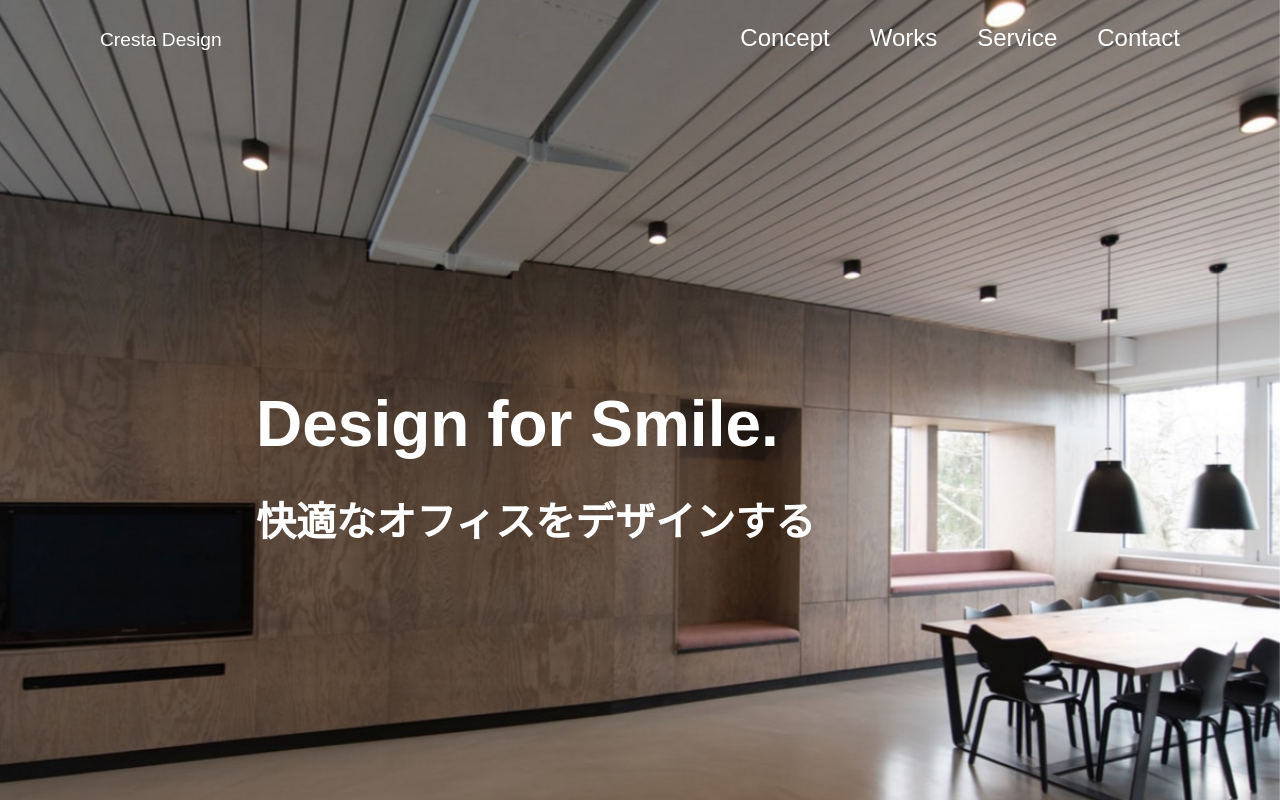
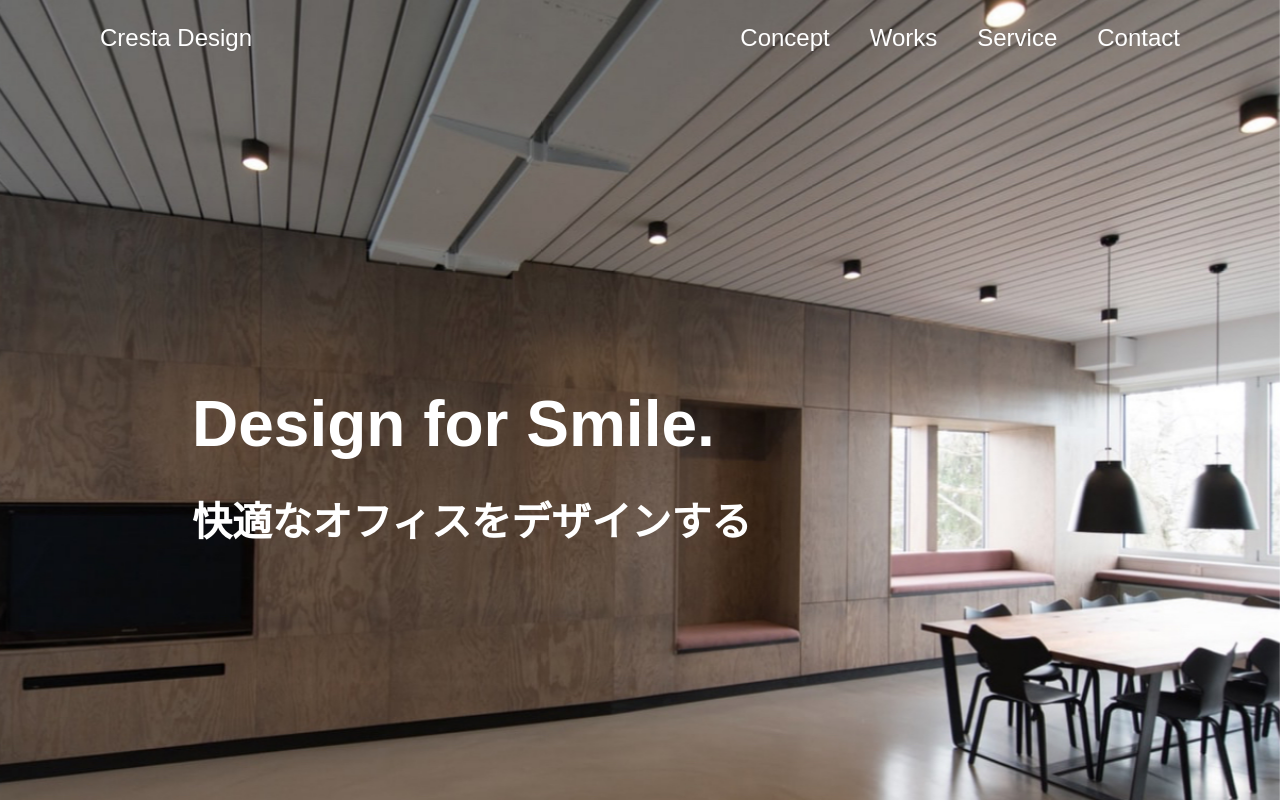
Before and after one commit to 19yuki99/stacre.second.github.io-, a plain HTML site: page index.html in a window 1280 px wide. Shown: the top 802 px of the page. Drawn offline with nearby package versions, Linux system fonts and the light colour scheme.

Commit message:
Update cresta.css

```diff
--- a/cresta.css
+++ b/cresta.css
@@ -578,10 +578,10 @@ input, textarea {
 }
 }
 @media screen and (min-width: 1200px) {
-  .header-inner h2, .nav-list a {
+  header a, .nav-list a {
   font-size: 24px;
   }
   .main-copy {
-  padding-left: 20%;
+  padding-left: 15%;
   }
 }
```
